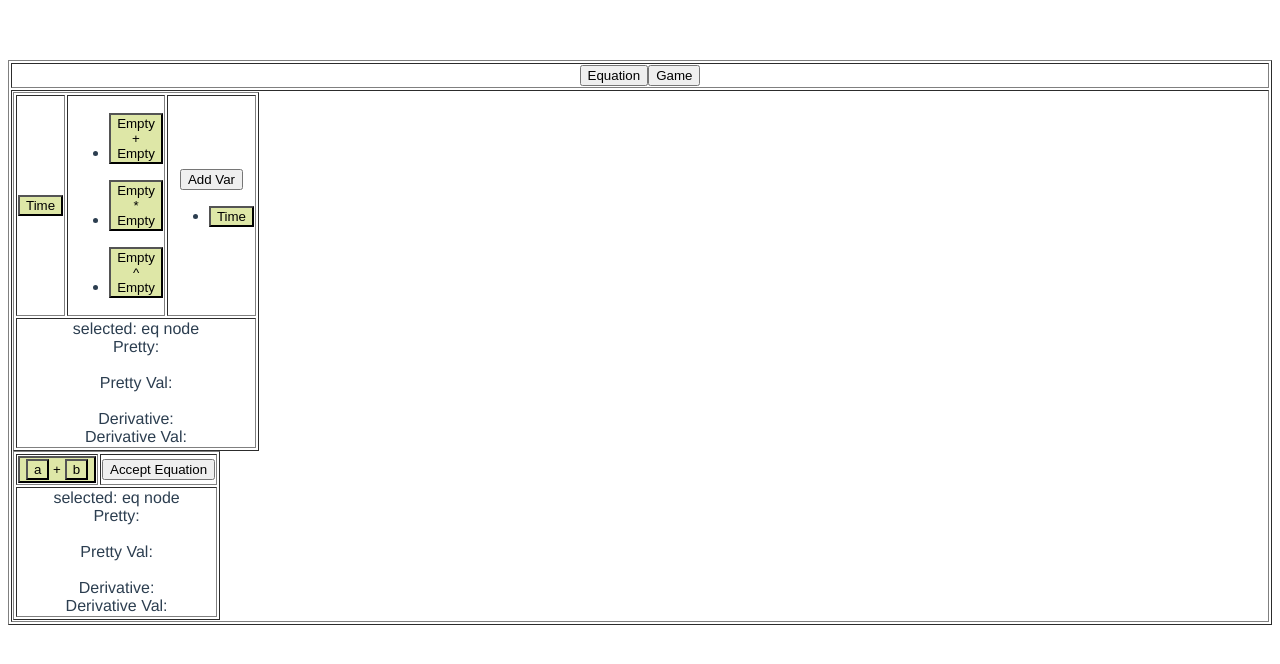
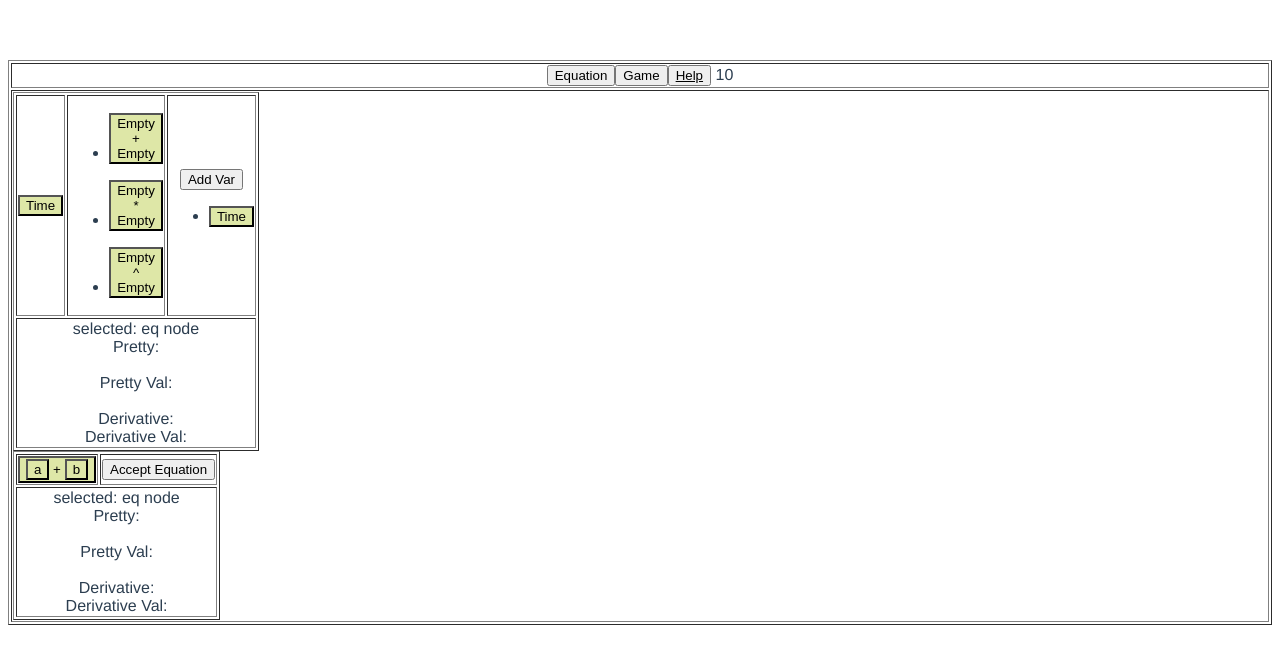
Before and after one commit to typeholes/mathole, a Vue app: page / in a window 1280 px wide. Shown: the top 664 px of the page. Built offline with nearby package versions, Linux system fonts and the light colour scheme.

Commit message:
installed vuex and vuex-persist

```diff
--- a/package.json
+++ b/package.json
@@ -9,7 +9,9 @@
   "dependencies": {
     "math.js": "^1.1.46",
     "mathjs": "^9.4.4",
-    "vue": "^3.2.7"
+    "vue": "^3.2.7",
+    "vuex": "^4.0.2",
+    "vuex-persist": "^3.1.3"
   },
   "devDependencies": {
     "@vitejs/plugin-vue": "^1.4.0",
--- a/src/components/Mathole.vue
+++ b/src/components/Mathole.vue
@@ -1,9 +1,10 @@
 <script setup>
-import { ref, shallowRef, provide, readonly } from 'vue'
+import { ref, shallowRef, provide, readonly, computed } from 'vue'
 import EquationMaker from './EquationMaker.vue';
 import Game from './Game.vue';
 import EqVar from '../js/EqVar';
 
+import { useStore } from 'vuex'
 
 const props = defineProps({
 })
@@ -28,7 +29,13 @@ provide('addVar',addVar);
 provide('varList', varList);
 provide('timeVar', readonly(ref(varList.value[0])));
 
+const store = useStore();
+const count = computed(() => store.state.count);
+const increment = () => store.commit('increment');
+
 window.setInterval(()=>varList.value[0].value++, 500);
+
+window.setInterval(increment, 500);
 
 </script>
 
@@ -38,6 +45,8 @@ window.setInterval(()=>varList.value[0].value++, 500);
       <td>
         <button @click="setMode(EquationMaker)">Equation</button>
         <button @click="setMode(Game)">Game</button>
+        <button><a href="https://youtu.be/akT0wxv9ON8?t=30">Help</a></button>
+        {{ count }}
       </td>
     </tr>
     <tr>
@@ -54,6 +63,6 @@ window.setInterval(()=>varList.value[0].value++, 500);
 
 <style scoped>
 a {
-  color: #42b983;
+  color: #000000;
 }
 </style>
--- a/src/components/TargetEquation.vue
+++ b/src/components/TargetEquation.vue
@@ -30,7 +30,7 @@ function handleSelection(e, l_root = root, l_selected = selected) {
     var val = l_root.value;
     if (val) {
         if (e) {
-            displayExpr(val.eqString(), val.valString(e.eqString()), e.eqString());
+            displayExpr(val.eqString(), val.valString(e.eqString()), e.eqString(),'target-');
         } else {
             displayExpr(val.eqString(), val.valString(""), "t");
         }
@@ -63,12 +63,12 @@ const getView = makeViewMap(inject, provide, id.value, handleSelection, selected
                     <br />
                     <!-- <div> selected: {{ selected }} <br> -->
                     Pretty:
-                    <div id="pretty"></div>
+                    <div id="target-pretty"></div>
                     <br />Pretty Val:
-                    <div id="pretty-val"></div>
+                    <div id="target-pretty-val"></div>
                     <br />Derivative:
-                    <div id="derivative"></div>Derivative Val:
-                    <div id="derivative-val"></div>
+                    <div id="target-derivative"></div>Derivative Val:
+                    <div id="target-derivative-val"></div>
                 </div>
             </td>
         </tr>
--- a/src/js/mathUtil.js
+++ b/src/js/mathUtil.js
@@ -20,20 +20,20 @@ function texDerivative(expr, selectedVar) {
   return ()=> derivative(node, selectedVar).toTex();
 }
 
-function displayExpr(expr, valExpr, selectedVar) {
+function displayExpr(expr, valExpr, selectedVar, elementIdPrefix="") {
 
 
   const parts = [
-    { id: 'pretty',
+    { id: elementIdPrefix + 'pretty',
       toTex: texExpr(expr),
     },
-    { id: 'pretty-val',
+    { id: elementIdPrefix + 'pretty-val',
       toTex: texExpr(valExpr),
     },
-    { id: 'derivative',
+    { id: elementIdPrefix + 'derivative',
       toTex: texDerivative(expr, selectedVar),
     },
-    { id: 'derivative-val',
+    { id: elementIdPrefix + 'derivative-val',
       toTex: texDerivative(valExpr, selectedVar),
     },
   ];
--- a/src/main.js
+++ b/src/main.js
@@ -1,6 +1,26 @@
 import { createApp } from 'vue'
 import App from './components/App.vue'
+import { createStore } from 'vuex'
+import { VuexPersistence } from 'vuex-persist';
 
+const vuexLocal = new VuexPersistence({
+  storage: window.localStorage,
+});
+
+// Create a new store instance.
+const store = createStore({
+  state () {
+    return {
+      count: 0
+    }
+  },
+  mutations: {
+    increment (state) {
+      state.count++
+    }
+  },
+  plugins: [vuexLocal.plugin],
+})
 
 const MyPlugin = {
     install(app, options) {
@@ -17,4 +37,5 @@ const MyPlugin = {
 
 let app = createApp(App);
 app.use(MyPlugin);
+app.use(store);
 app.mount('#app')
```
Also changed, not shown: 1 other file (tests, documents, lock files or other folders).
